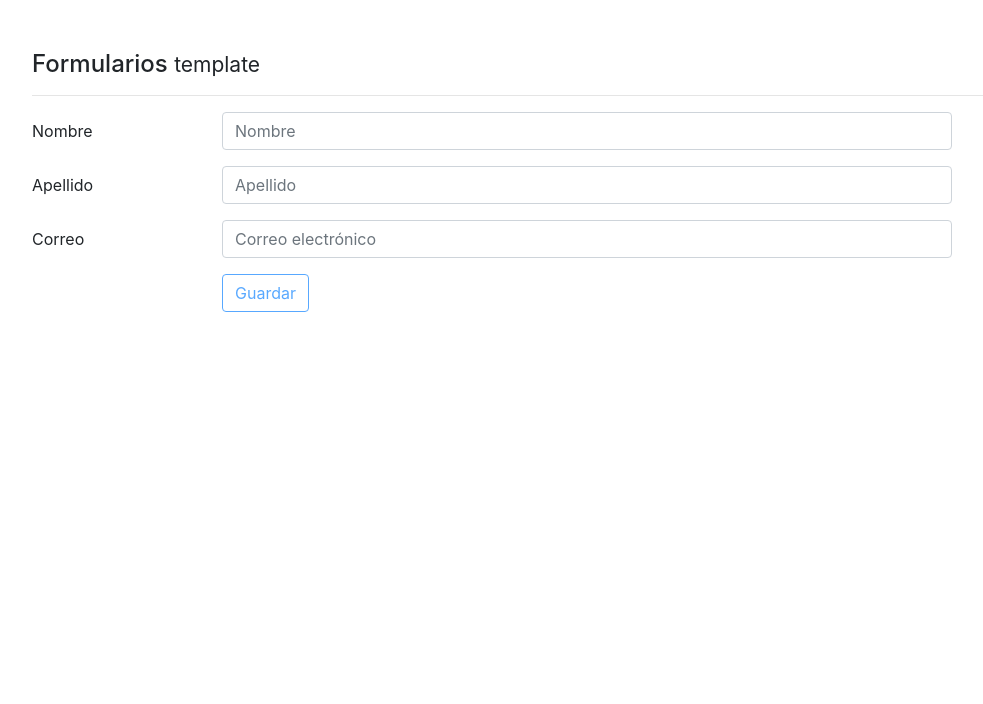
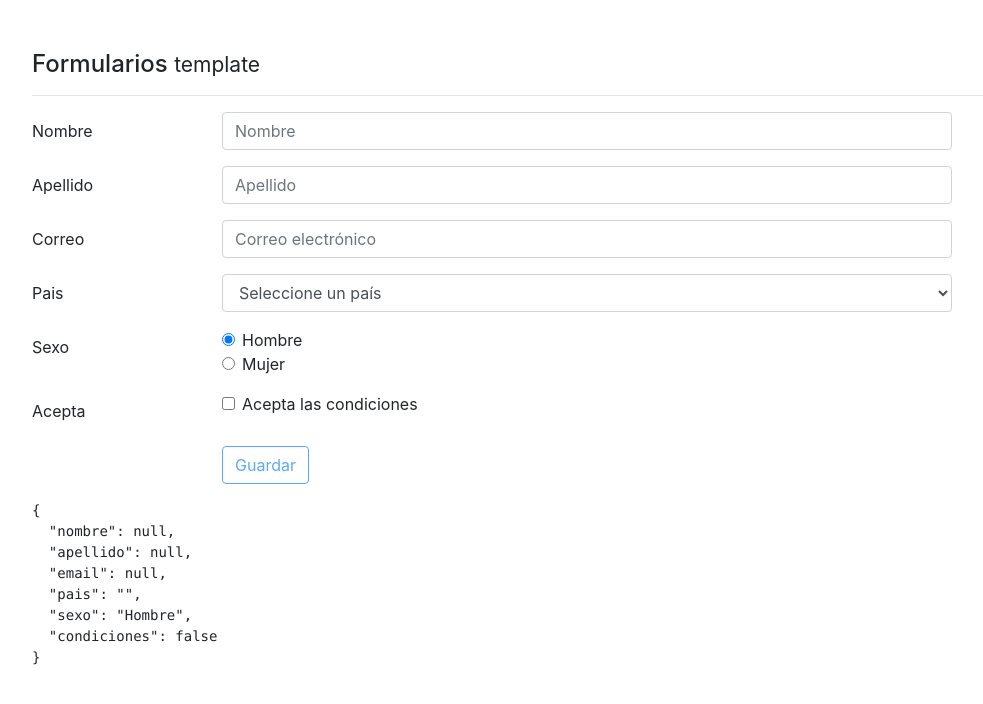
Before and after one commit to aririmia86/angular-2-fh, an Angular app in the folder 8. Formularios/: page / in a window 1280 px wide. Shown: the top 704 px of the page, without its empty margins (53-1036 px from the left). Built offline with nearby package versions, Linux system fonts and the light colour scheme.

Commit message:
Template: Uso de selects, radio y checkbox

```diff
--- a/8. Formularios/src/app/components/template/template.component.html
+++ b/8. Formularios/src/app/components/template/template.component.html
@@ -68,7 +68,41 @@
     </div>
   </div>
 
+  <div class="form-group row">
+    <label class="col-2 col-form-label">Pais</label>
+    <div class="col-md-8">
+      <select class="form-control"
+             name="pais"
+             [(ngModel)]="usuario.pais">
+             <option value="">Seleccione un país</option>
+             <option *ngFor="let pais of paises" [value]="pais.codigo">{{ pais.nombre }}</option>
+      </select>
+    </div>
+  </div>
 
+  <div class="form-group row">
+    <label class="col-2 col-form-label">Sexo</label>
+    <div class="col-md-8">
+      <div *ngFor="let s of sexos" class="form-check">
+        <input class="form-check-input" type="radio" name="sexo" [id]="s" [value]="s" [(ngModel)]="usuario.sexo">
+        <label class="form-check-label" [for]="s">
+          {{ s }}
+        </label>
+      </div>
+    </div>
+  </div>
+
+  <div class="form-group row">
+    <label class="col-2 col-form-label">Acepta</label>
+    <div class="col-md-8">
+      <div class="form-check">
+        <input class="form-check-input" type="checkbox" value="" name="condiciones" id="defaultCheck1" [(ngModel)]="usuario.condiciones">
+        <label class="form-check-label" for="defaultCheck1">
+          Acepta las condiciones
+        </label>
+      </div>
+    </div>
+  </div>
 
   <div class="form-group row">
     <label class="col-2 col-form-label">&nbsp;</label>
@@ -80,3 +114,5 @@
   </div>
 
 </form>
+
+<pre>{{ usuario | json }}</pre>
--- a/8. Formularios/src/app/components/template/template.component.ts
+++ b/8. Formularios/src/app/components/template/template.component.ts
@@ -15,8 +15,24 @@ export class TemplateComponent {
   usuario:Object = {
     nombre: null,
     apellido: null,
-    email: null
+    email: null,
+    pais: '',
+    sexo: 'Hombre',
+    condiciones: false
   };
+
+  paises:object[] = [
+    {
+      codigo: "CRI",
+      nombre: "Costa Rica"
+    },
+    {
+      codigo: "ESP",
+      nombre: "España"
+    }
+  ];
+
+  sexos:string[] = ['Hombre', 'Mujer'];
 
   constructor() { }
 
```
